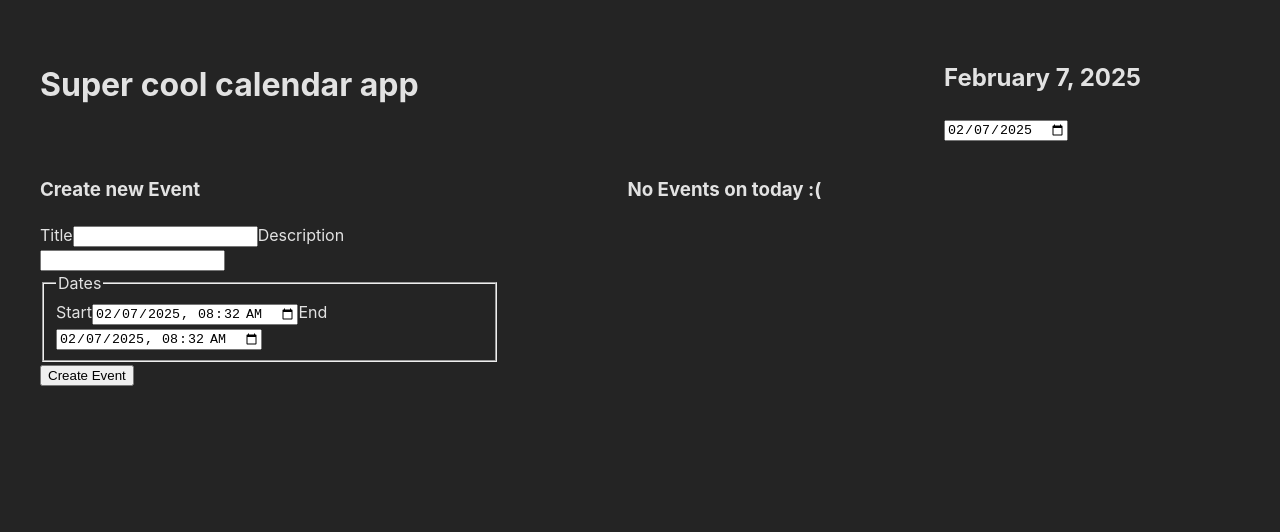
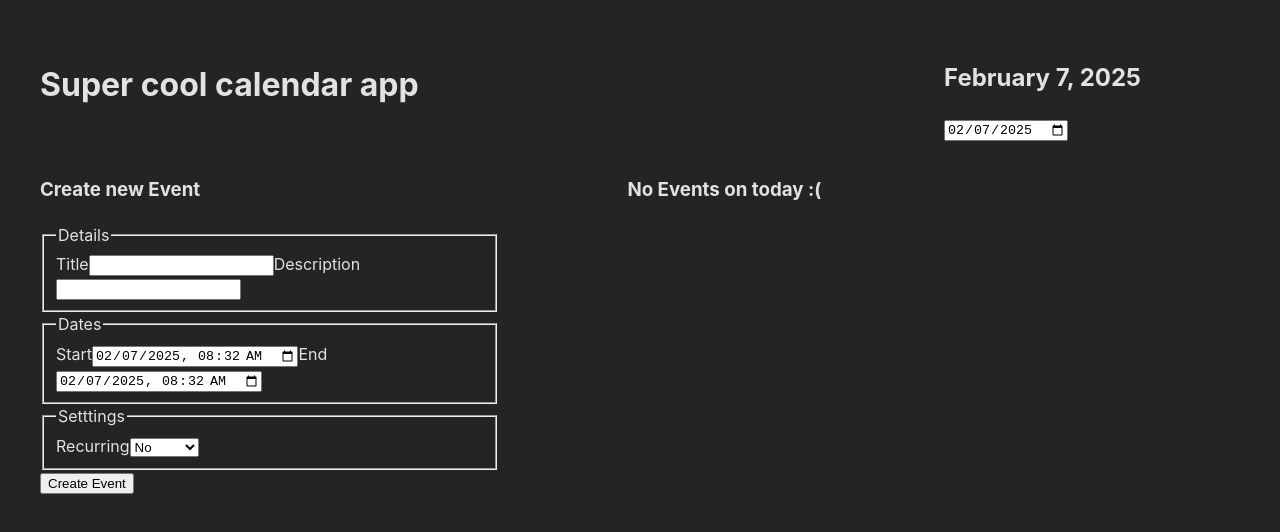
Before and after one commit to LiamHamer/calendar-react-app, a React (Vite) app: page / in a window 1280 px wide. Shown: the top 532 px of the page. Built offline with nearby package versions, Linux system fonts and the light colour scheme.

Commit message:
added recuring setting to created events

```diff
--- a/src/components/atoms/datepicker/index.tsx
+++ b/src/components/atoms/datepicker/index.tsx
@@ -6,7 +6,8 @@ function Datepicker(props: { dateValue: Date, onChange: (value: Date) => void })
 
     useEffect(() => {
         if (props.dateValue) {
-            const dateString = props.dateValue.toISOString().split('T')[0]
+            const offset = props.dateValue.getTimezoneOffset()
+            const dateString = new Date(props.dateValue.getTime() - (offset * 60 * 1000)).toISOString().split('T')[0]
             setValue(dateString);
         }
     }, [props.dateValue]);
--- a/src/components/interfaces/eventDetails.ts
+++ b/src/components/interfaces/eventDetails.ts
@@ -1,7 +1,10 @@
+type Recurring = 'no' | 'weekly' | 'monthly' | 'anually'
+
 export interface eventDetails {
     id: number,
     title: string,
     description: string,
     start: Date,
     end: Date,
+    recurring: Recurring;
 }
--- a/src/components/molecules/eventdetail/index.tsx
+++ b/src/components/molecules/eventdetail/index.tsx
@@ -9,6 +9,7 @@ function EventDetail(props: { event: eventDetails }) {
             <dd>description {props.event.description}</dd>
             <dd>Start time: {props.event.start.toString()}</dd>
             <dd>End time: {props.event.end.toString()}</dd>
+            <dd>Recurring: {props.event.recurring}</dd>
         </dl>
     )
 }
--- a/src/components/molecules/eventform/index.tsx
+++ b/src/components/molecules/eventform/index.tsx
@@ -2,10 +2,13 @@
 function EventForm(props: { formState: any, formAction: any }) {
     return (
         <form action={props.formAction}  >
-            <label htmlFor="title">Title</label>
-            <input name="title" id="title" type="text" defaultValue={props.formState.data.title} required></input>
-            <label htmlFor="description">Description</label>
-            <input name="description" id="description" type="text" required></input>
+            <fieldset>
+                <legend>Details</legend>
+                <label htmlFor="title">Title</label>
+                <input name="title" id="title" type="text" defaultValue={props.formState.data.title} required></input>
+                <label htmlFor="description">Description</label>
+                <input name="description" id="description" type="text" defaultValue={props.formState.data.description} required></input>
+            </fieldset>
             <fieldset>
                 <legend>Dates</legend>
                 <label htmlFor="start">Start</label>
@@ -13,6 +16,16 @@ function EventForm(props: { formState: any, formAction: any }) {
                 <label htmlFor="end">End</label>
                 <input name={'end'} id={'end'} defaultValue={props.formState.data.endDate} type="datetime-local" />
             </fieldset>
+            <fieldset>
+                <legend>Setttings</legend>
+                <label htmlFor="recurring">Recurring</label>
+                <select name="recurring" id="recurring" defaultValue={props.formState.data.recurring}>
+                    <option value="no">No</option>
+                    <option value="weekly">Weekly</option>
+                    <option value="monthly">Monthly</option>
+                    <option value="anually">Anually</option>
+                </select>
+            </fieldset>
             <button type="submit" >Create Event</button>
         </form>
     )
--- a/src/components/organisms/createEvent/index.tsx
+++ b/src/components/organisms/createEvent/index.tsx
@@ -16,6 +16,7 @@ function CreateEvent(props: { onEventCreated?: (any) }) {
         description: '',
         startDate: dateString,
         endDate: dateString,
+        recurring: 'no'
     }
 
     const onFormSubmit = async (
@@ -31,7 +32,8 @@ function CreateEvent(props: { onEventCreated?: (any) }) {
             title: formEntries.title,
             description: formEntries.description,
             start: new Date(formEntries.start),
-            end: new Date(formEntries.end)
+            end: new Date(formEntries.end),
+            recurring: formEntries.recurring
         }
         props.onEventCreated(newEvent);
 
```
